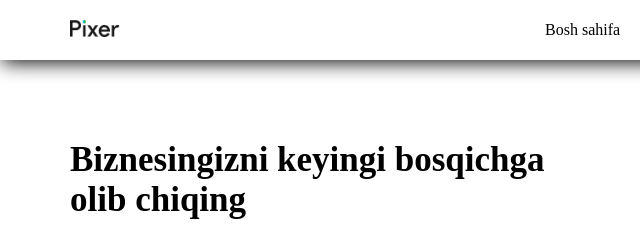
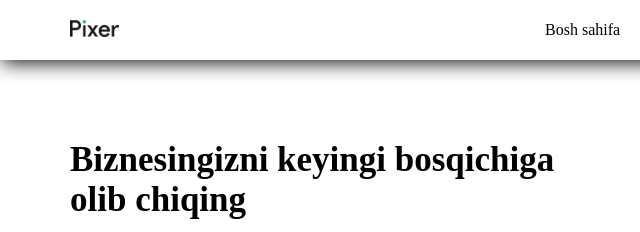
Before and after one commit to omiish-846/pixer, a plain HTML site: page Nazorat-ishi/index.html in a window 1280 px wide. Shown: the top 232 px of the page, 0-640 px from the left. Drawn offline with Linux system fonts and the light colour scheme.

Commit message:
piher_started

```diff
--- a/Nazorat-ishi/index.html
+++ b/Nazorat-ishi/index.html
@@ -47,7 +47,7 @@
         <div class="container">
             <div class="maincha">
                 <div class="yozu">
-            <h1>Biznesingizni keyingi bosqichga
+            <h1>Biznesingizni keyingi bosqichiga
                 olib chiqing</h1>
 
            <p>Nullam laoreet nec turpis et ultrices. Duis sit amet quam arcu. Nam facilisis lacinia ex, eget sollicitudin massa pellentesque in. Vivamus mattis eros at sem pulvinar</p>
```
